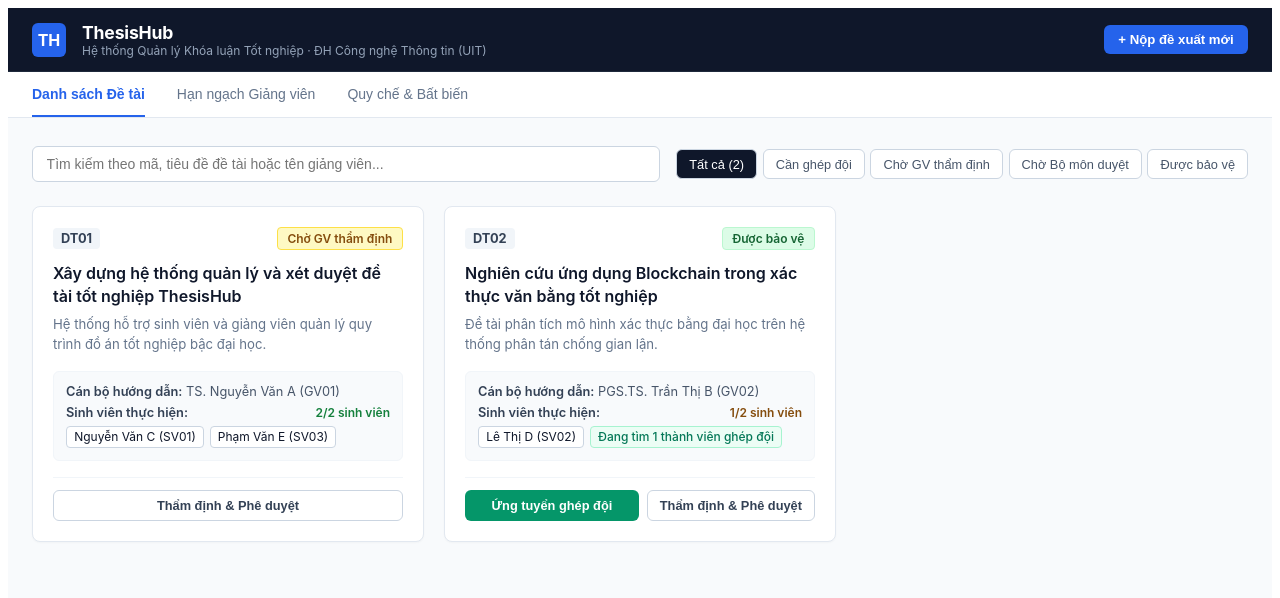
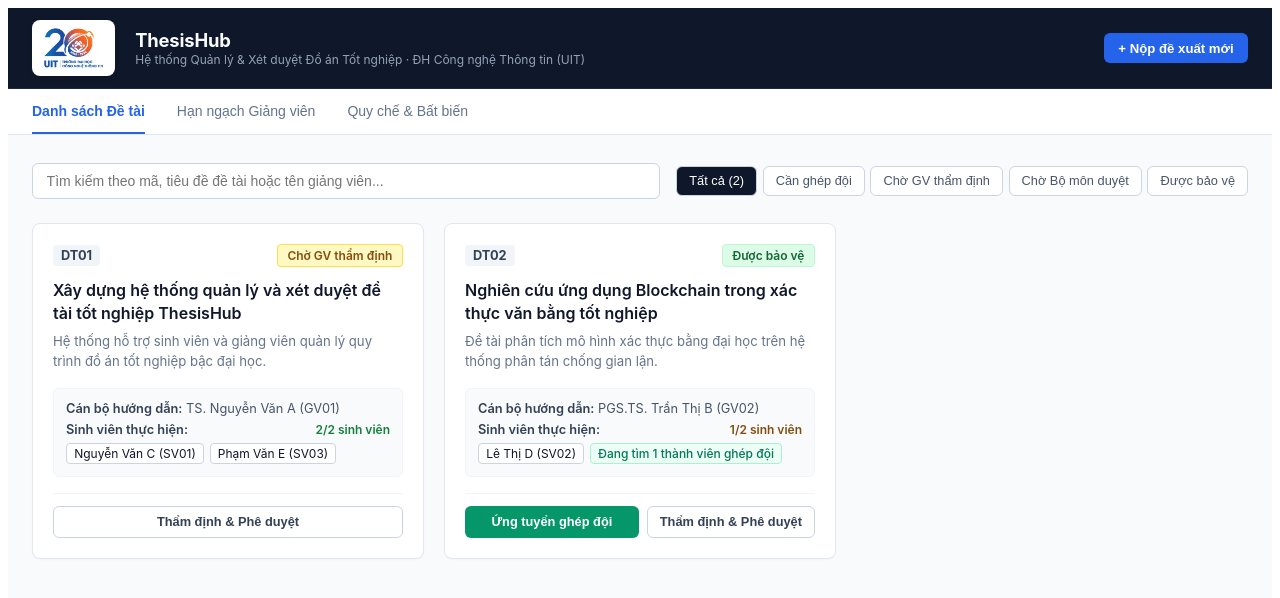
Before and after one commit to phamhuy273/thesishub, a React (Vite) app in the folder src/frontend/: page / in a window 1280 px wide. Shown: the top 598 px of the page. Built offline with nearby package versions, Linux system fonts and the light colour scheme; no server answers.

Commit message:
feat: Cap nhat logo chinh thuc 20 nam UIT tren Navbar Frontend

```diff
--- a/src/frontend/src/components/Navbar.jsx
+++ b/src/frontend/src/components/Navbar.jsx
@@ -1,17 +1,22 @@
 import React from 'react';
+import uitLogo from '../assets/uit-logo.png';
 
 export default function Navbar({ activeTab, setActiveTab, onOpenCreateModal }) {
   return (
     <>
       <header style={{ background: '#0f172a', borderBottom: '1px solid #1e293b', color: '#fff' }}>
-        <div style={{ maxWidth: '1240px', margin: '0 auto', padding: '0.85rem 1.5rem', display: 'flex', justifyContent: 'space-between', alignItems: 'center', flexWrap: 'wrap', gap: '1rem' }}>
-          <div style={{ display: 'flex', alignItems: 'center', gap: '1rem' }}>
-            <div style={{ width: '34px', height: '34px', background: '#2563eb', borderRadius: '6px', display: 'flex', alignItems: 'center', justifyContent: 'center', fontWeight: 700, fontSize: '1rem', color: '#fff' }}>
-              TH
+        <div style={{ maxWidth: '1240px', margin: '0 auto', padding: '0.75rem 1.5rem', display: 'flex', justifyContent: 'space-between', alignItems: 'center', flexWrap: 'wrap', gap: '1rem' }}>
+          <div style={{ display: 'flex', alignItems: 'center', gap: '1.25rem' }}>
+            <div style={{ display: 'flex', alignItems: 'center', background: '#fff', borderRadius: '8px', padding: '4px 8px', boxShadow: '0 2px 4px rgba(0,0,0,0.1)' }}>
+              <img
+                src={uitLogo}
+                alt="Logo UIT 20 Năm"
+                style={{ height: '48px', width: 'auto', objectFit: 'contain', display: 'block' }}
+              />
             </div>
             <div>
-              <div style={{ fontSize: '1.1rem', fontWeight: 700, letterSpacing: '-0.01em', lineHeight: 1.2 }}>ThesisHub</div>
-              <div style={{ fontSize: '0.75rem', color: '#94a3b8' }}>Hệ thống Quản lý Khóa luận Tốt nghiệp · ĐH Công nghệ Thông tin (UIT)</div>
+              <div style={{ fontSize: '1.15rem', fontWeight: 700, letterSpacing: '-0.01em', lineHeight: 1.2, color: '#f8fafc' }}>ThesisHub</div>
+              <div style={{ fontSize: '0.75rem', color: '#94a3b8' }}>Hệ thống Quản lý & Xét duyệt Đồ án Tốt nghiệp · ĐH Công nghệ Thông tin (UIT)</div>
             </div>
           </div>
 
```
Also changed, not shown: src/frontend/src/assets/uit-logo.png (added).
